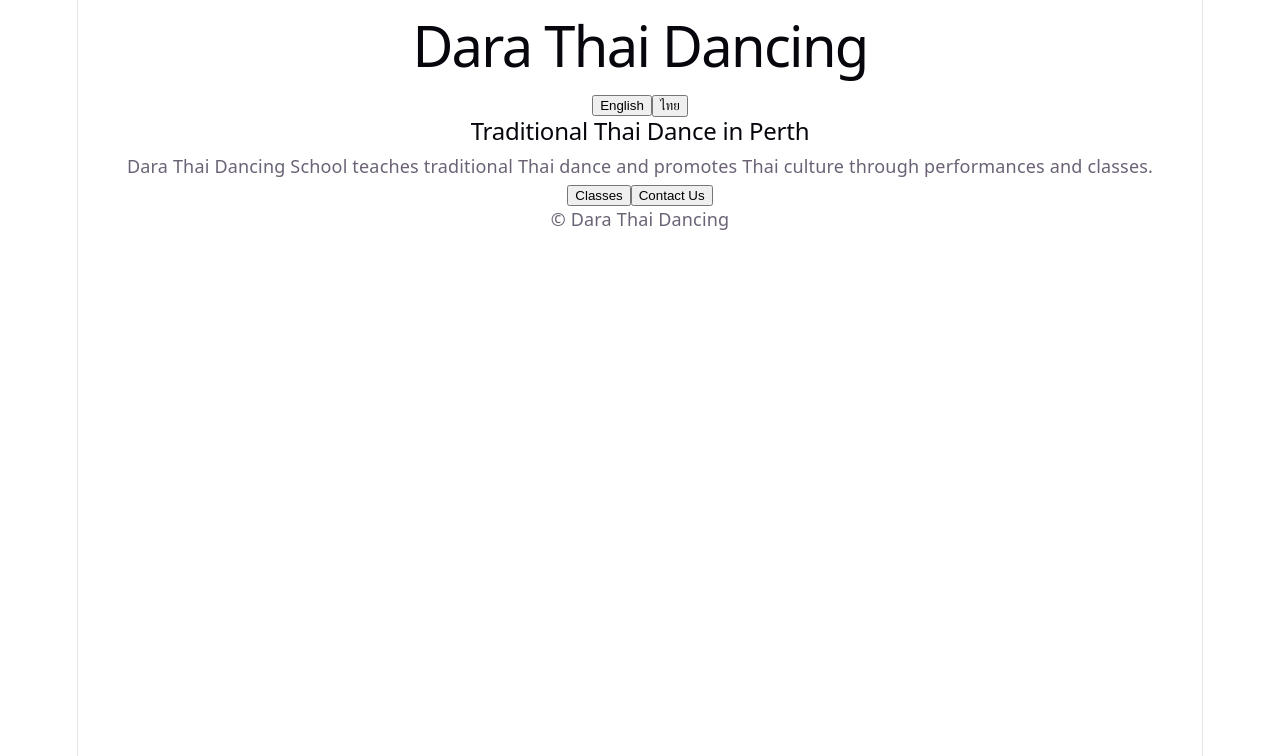
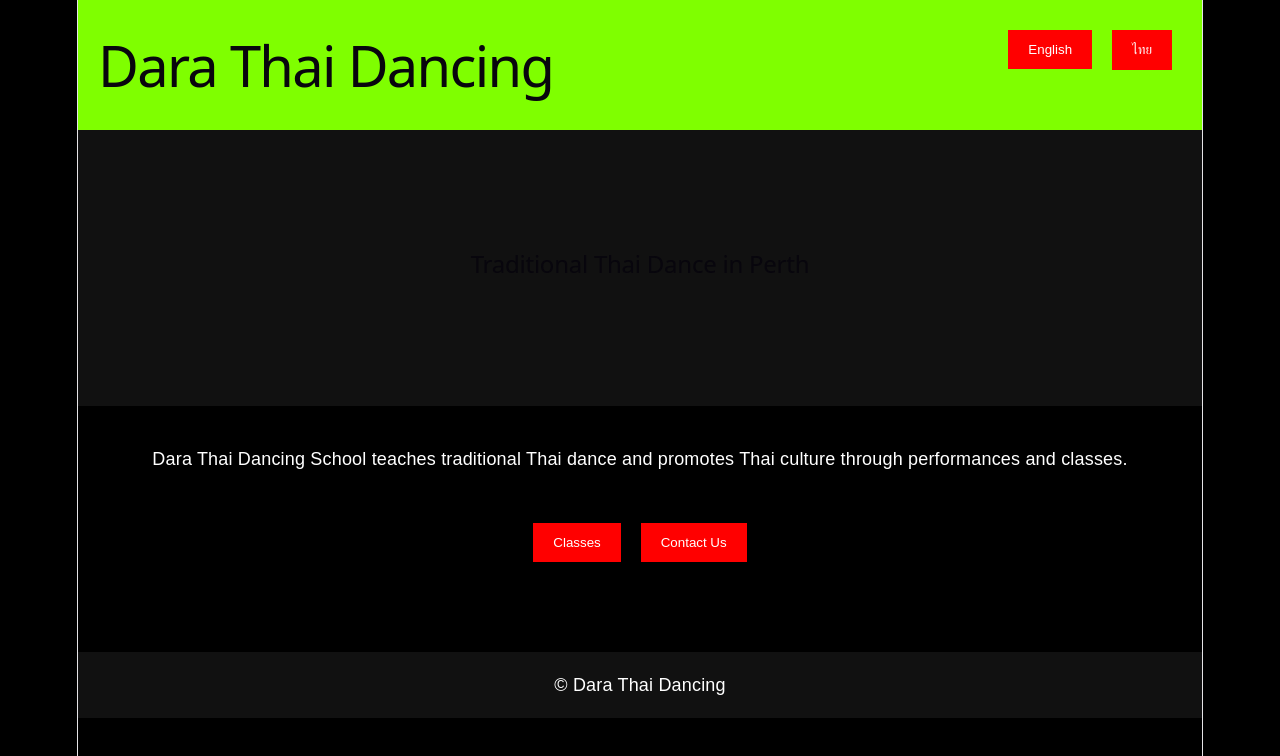
Before and after one commit to Tatsuyi-LittleITCo/darathai-site, a React (Vite) app: page / in a window 1280 px wide. Shown: the top 756 px of the page. Built offline with nearby package versions, Linux system fonts and the light colour scheme.

Commit message:
Update App.css

```diff
--- a/src/App.css
+++ b/src/App.css
@@ -1,184 +1,45 @@
-.counter {
-  font-size: 16px;
-  padding: 5px 10px;
-  border-radius: 5px;
-  color: var(--accent);
-  background: var(--accent-bg);
-  border: 2px solid transparent;
-  transition: border-color 0.3s;
-  margin-bottom: 24px;
+body {
+  margin: 0;
+  font-family: Arial;
+  background: black;
+  color: white;
+}
 
-  &:hover {
-    border-color: var(--accent-border);
-  }
-  &:focus-visible {
-    outline: 2px solid var(--accent);
-    outline-offset: 2px;
-  }
+header {
+  background: #7fff00;
+  padding: 20px;
+  color: black;
+  display: flex;
+  justify-content: space-between;
 }
 
 .hero {
-  position: relative;
-
-  .base,
-  .framework,
-  .vite {
-    inset-inline: 0;
-    margin: 0 auto;
-  }
-
-  .base {
-    width: 170px;
-    position: relative;
-    z-index: 0;
-  }
-
-  .framework,
-  .vite {
-    position: absolute;
-  }
-
-  .framework {
-    z-index: 1;
-    top: 34px;
-    height: 28px;
-    transform: perspective(2000px) rotateZ(300deg) rotateX(44deg) rotateY(39deg)
-      scale(1.4);
-  }
-
-  .vite {
-    z-index: 0;
-    top: 107px;
-    height: 26px;
-    width: auto;
-    transform: perspective(2000px) rotateZ(300deg) rotateX(40deg) rotateY(39deg)
-      scale(0.8);
-  }
+  padding: 120px;
+  text-align: center;
+  background: #111;
 }
 
-#center {
-  display: flex;
-  flex-direction: column;
-  gap: 25px;
-  place-content: center;
-  place-items: center;
-  flex-grow: 1;
-
-  @media (max-width: 1024px) {
-    padding: 32px 20px 24px;
-    gap: 18px;
-  }
+.about {
+  padding: 40px;
+  text-align: center;
 }
 
-#next-steps {
-  display: flex;
-  border-top: 1px solid var(--border);
-  text-align: left;
-
-  & > div {
-    flex: 1 1 0;
-    padding: 32px;
-    @media (max-width: 1024px) {
-      padding: 24px 20px;
-    }
-  }
-
-  .icon {
-    margin-bottom: 16px;
-    width: 22px;
-    height: 22px;
-  }
-
-  @media (max-width: 1024px) {
-    flex-direction: column;
-    text-align: center;
-  }
+.buttons {
+  text-align: center;
 }
 
-#docs {
-  border-right: 1px solid var(--border);
-
-  @media (max-width: 1024px) {
-    border-right: none;
-    border-bottom: 1px solid var(--border);
-  }
+button {
+  margin: 10px;
+  padding: 12px 20px;
+  background: red;
+  border: none;
+  color: white;
+  cursor: pointer;
 }
 
-#next-steps ul {
-  list-style: none;
-  padding: 0;
-  display: flex;
-  gap: 8px;
-  margin: 32px 0 0;
-
-  .logo {
-    height: 18px;
-  }
-
-  a {
-    color: var(--text-h);
-    font-size: 16px;
-    border-radius: 6px;
-    background: var(--social-bg);
-    display: flex;
-    padding: 6px 12px;
-    align-items: center;
-    gap: 8px;
-    text-decoration: none;
-    transition: box-shadow 0.3s;
-
-    &:hover {
-      box-shadow: var(--shadow);
-    }
-    .button-icon {
-      height: 18px;
-      width: 18px;
-    }
-  }
-
-  @media (max-width: 1024px) {
-    margin-top: 20px;
-    flex-wrap: wrap;
-    justify-content: center;
-
-    li {
-      flex: 1 1 calc(50% - 8px);
-    }
-
-    a {
-      width: 100%;
-      justify-content: center;
-      box-sizing: border-box;
-    }
-  }
+footer {
+  margin-top: 80px;
+  padding: 20px;
+  text-align: center;
+  background: #111;
 }
-
-#spacer {
-  height: 88px;
-  border-top: 1px solid var(--border);
-  @media (max-width: 1024px) {
-    height: 48px;
-  }
-}
-
-.ticks {
-  position: relative;
-  width: 100%;
-
-  &::before,
-  &::after {
-    content: '';
-    position: absolute;
-    top: -4.5px;
-    border: 5px solid transparent;
-  }
-
-  &::before {
-    left: 0;
-    border-left-color: var(--border);
-  }
-  &::after {
-    right: 0;
-    border-right-color: var(--border);
-  }
-}
```
